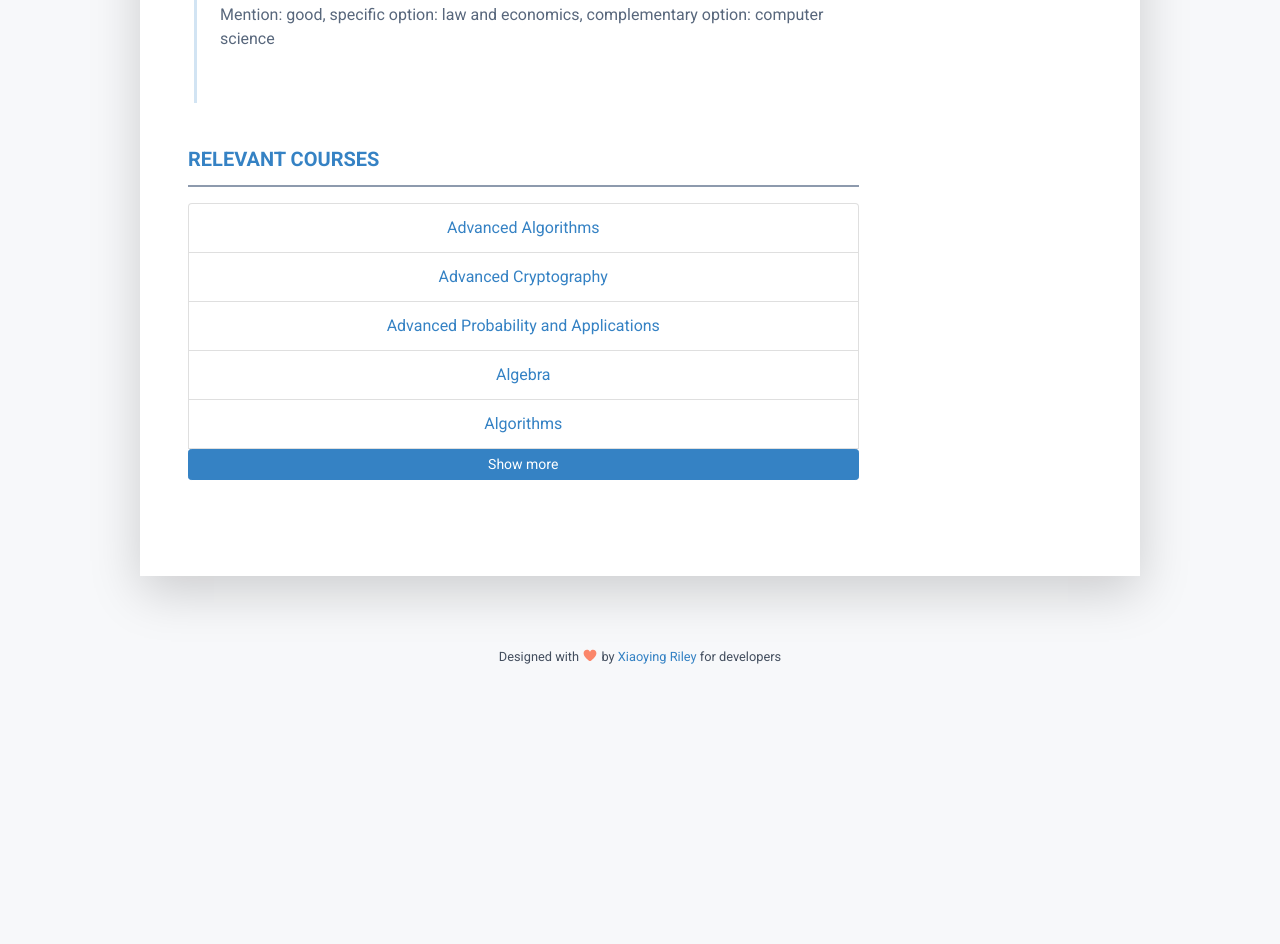
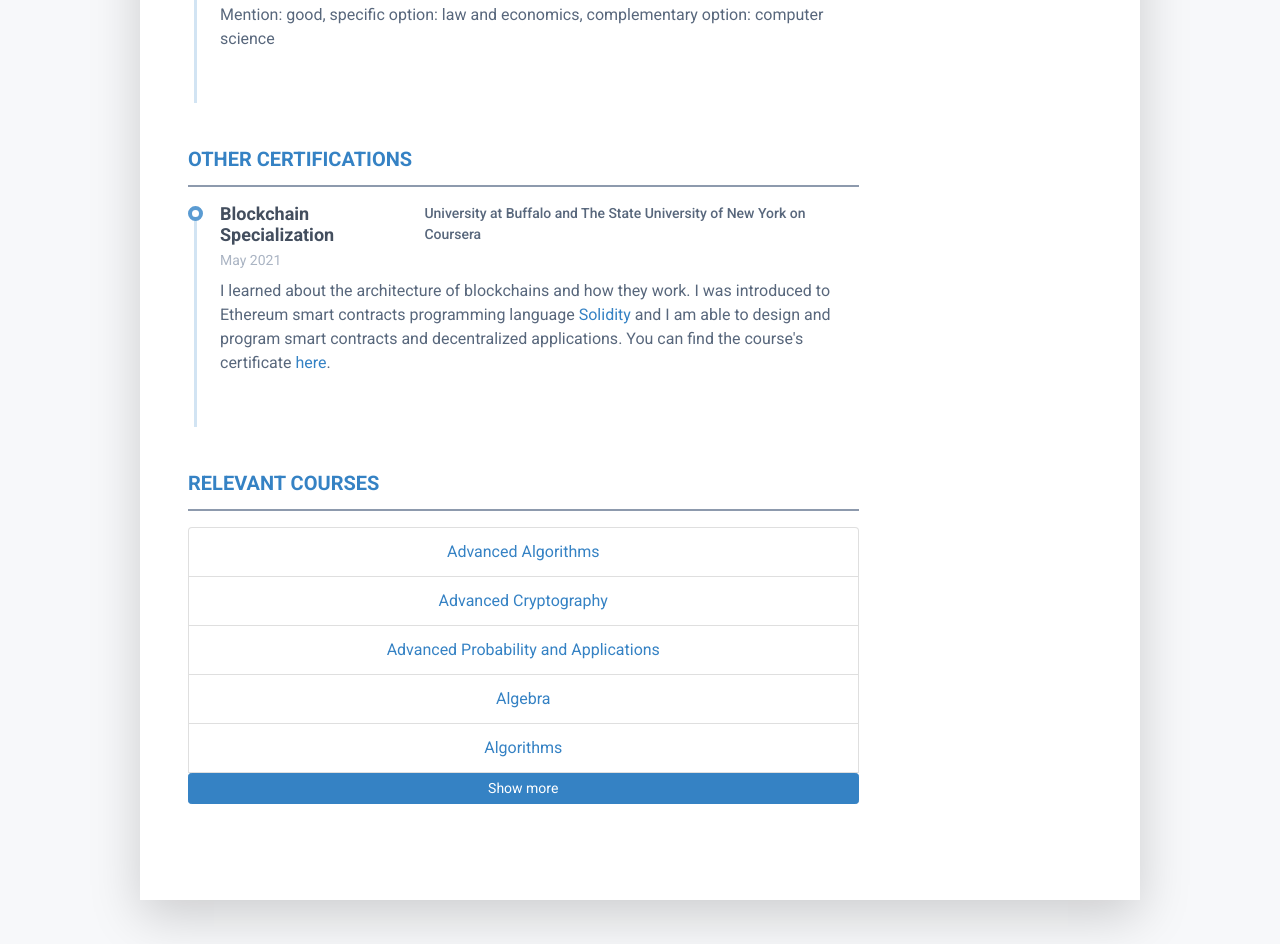
Before and after one commit to simon-perriard/simon-perriard.github.io, a plain HTML site: page index.html in a window 1280 px wide. Shown: the part 2559-3503 px from the top of the page. Before the commit the page ends 3275 px from the top, so only its background shows below. Drawn offline with Linux system fonts and the light colour scheme.

Commit message:
Added blockchain certification

```diff
--- a/index.html
+++ b/index.html
@@ -561,6 +561,36 @@
 							</div>
 						</section>
 						<!--//education-section-->
+						<!--//other-certifications-section-->
+						<section class="resume-section education-section mb-5">
+							<h2 class="resume-section-title text-uppercase font-weight-bold pb-3 mb-3">Other certifications</h2>
+							<div class="resume-section-content">
+								<div class="resume-timeline position-relative">
+
+									<article class="resume-timeline-item position-relative pb-5">
+										<div class="resume-timeline-item-header mb-2">
+											<div class="d-flex flex-column flex-md-row">
+												<h3 class="resume-position-title font-weight-bold mb-1">Blockchain Specialization</h3>
+												<div class="resume-company-name ml-auto">University at Buffalo and The State University of New York on Coursera
+												</div>
+											</div>
+											<!--//row-->
+											<div class="resume-position-time">May 2021</div>
+										</div>
+										<!--//resume-timeline-item-header-->
+										<div class="resume-timeline-item-desc">
+											I learned about the architecture of blockchains and how they work.
+											I was introduced to Ethereum smart contracts programming language
+											<a href="https://docs.soliditylang.org/en/v0.8.4/">Solidity</a> and
+											I am able to design and program smart contracts and decentralized applications.
+											You can find the course's certificate <a href="https://coursera.org/share/4eedcb74cba65b58d063761660d25389">here</a>.
+										</div>
+										<!--//resume-timeline-item-desc-->
+									</article>
+								</div>
+							</div>
+						</section>
+						<!--//other-certifications-section-->
 						<!--//relevant-courses-section-->
 						<section class="resume-section relevant-courses-section mb-5">
 							<h2 class="resume-section-title text-uppercase font-weight-bold pb-3 mb-3">Relevant courses
```
